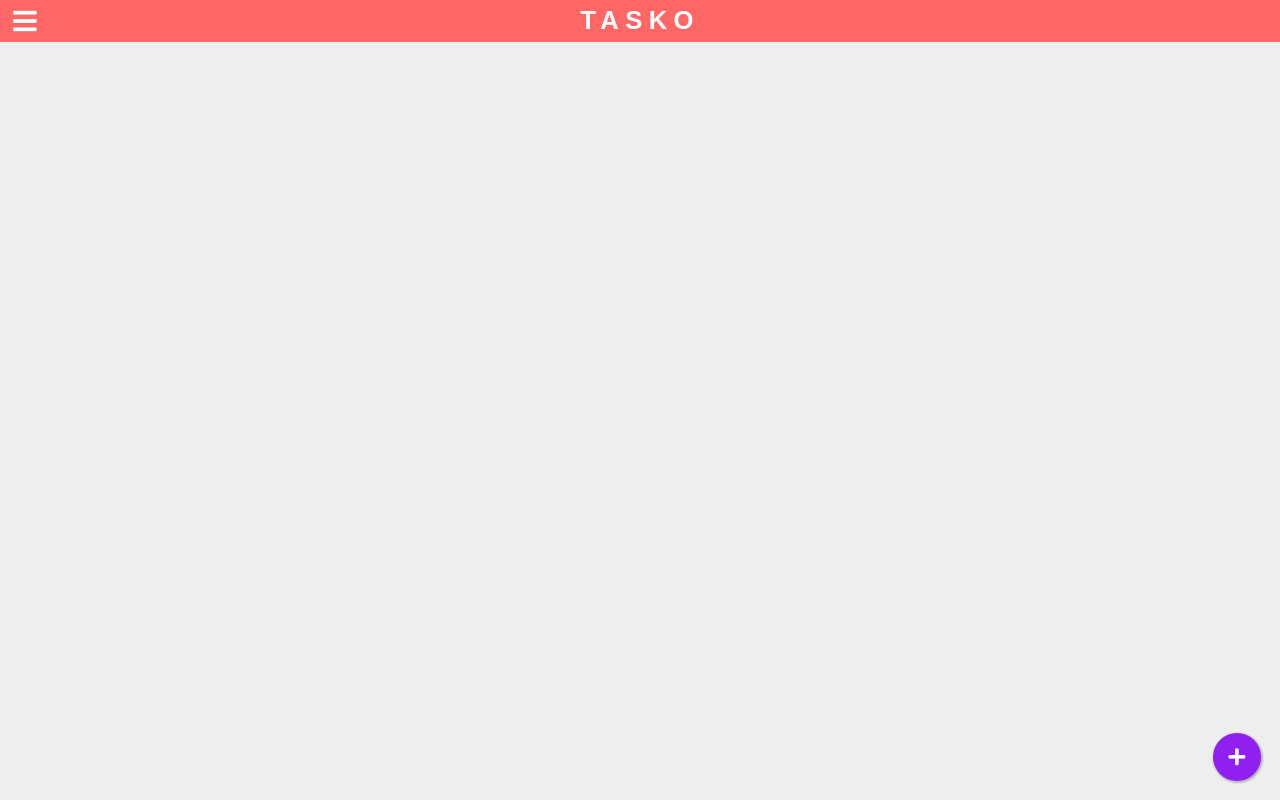
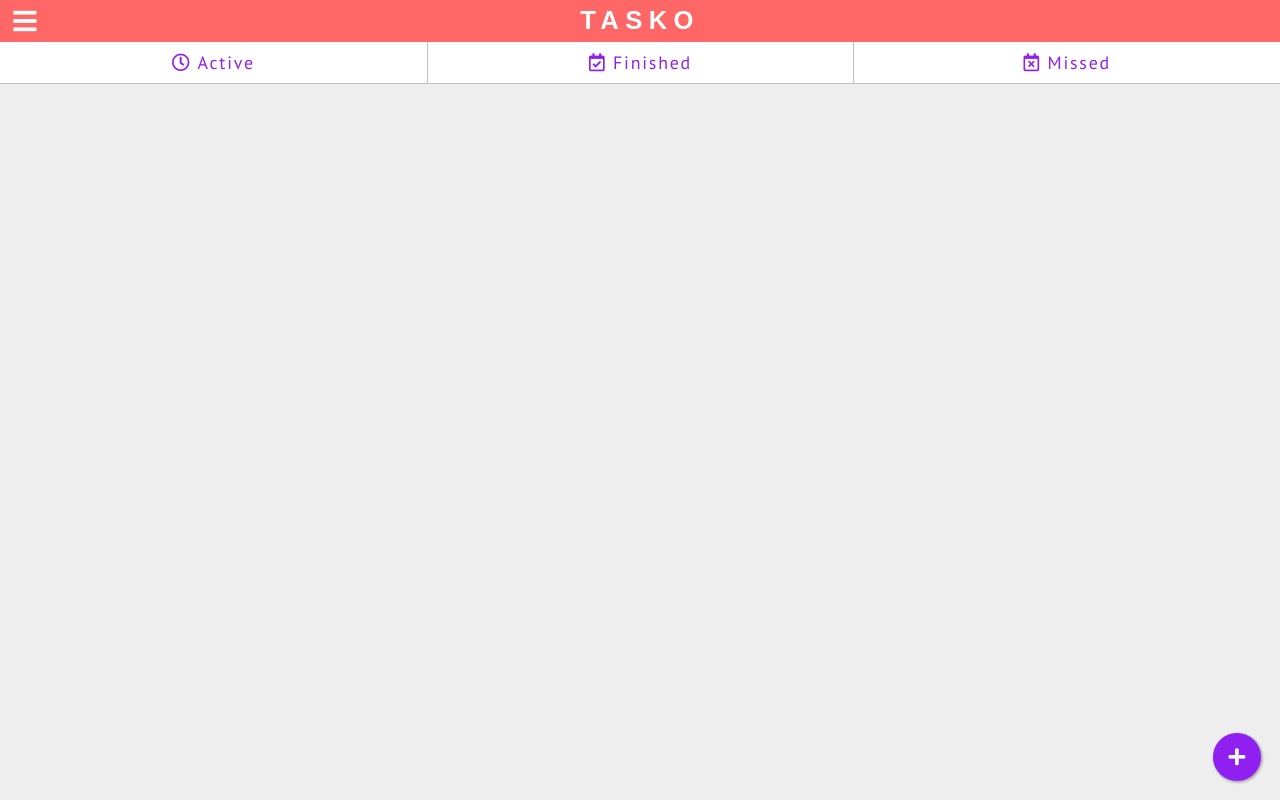
Before and after one commit to cod3rboy/tasko, a Vue app: page /c1/active in a window 1280 px wide. Before the commit this address had no page. Built offline with nearby package versions, Linux system fonts and the light colour scheme; a web font is replaced by a local one.

Commit message:
Added TheTabs component for providing navigational tab buttons.

```diff
--- a/src/App.vue
+++ b/src/App.vue
@@ -5,6 +5,7 @@
     @save="saveCategory"
     @cancel="setNewCategoryDialogVisible(false)"
   ></new-category>
+  <the-tabs></the-tabs>
   <router-view></router-view>
   <base-float-button
     icon-code="f067"
@@ -15,11 +16,13 @@
 <script>
 import TheHeader from "./components/layout/TheHeader.vue";
 import NewCategory from "./components/tasks/NewCategory.vue";
+import TheTabs from "./components/tasks/TheTabs.vue";
 
 export default {
   components: {
     TheHeader,
     NewCategory,
+    TheTabs,
   },
   data() {
     return {
--- /dev/null
+++ b/src/components/tasks/TheTabs.vue
@@ -0,0 +1,69 @@
+<template>
+  <ul class="tab-container">
+    <li class="tab-item active">
+      <router-link :to="{ name: 'active-tasks' }">
+        <i class="far fa-clock"></i> Active
+      </router-link>
+    </li>
+    <li class="tab-item">
+      <router-link :to="{ name: 'finished-tasks' }">
+        <i class="far fa-calendar-check"></i> Finished
+      </router-link>
+    </li>
+    <li class="tab-item">
+      <router-link :to="{ name: 'missed-tasks' }">
+        <i class="far fa-calendar-times"></i> Missed
+      </router-link>
+    </li>
+  </ul>
+</template>
+
+<style scoped>
+.tab-container {
+  display: flex;
+  flex-flow: row nowrap;
+  list-style: none;
+  padding: 0;
+  font-size: 1.4rem;
+  margin: 0;
+}
+.tab-item {
+  flex: 1 1 0%;
+}
+.tab-item > a {
+  display: block;
+  background-color: var(--color-secondary-surface);
+  color: var(--color-accent);
+  text-decoration: none;
+  width: 100%;
+  border-bottom: 1px solid rgba(0, 0, 0, 0.25);
+  height: 100%;
+  text-align: center;
+  padding: 0.5em 0.2em;
+  letter-spacing: 0.1em;
+}
+.tab-container .tab-item:not(:first-child) a {
+  border-left: 1px solid rgba(0, 0, 0, 0.25);
+}
+.tab-item > a:hover {
+  filter: brightness(1.2);
+}
+.tab-item > a:active {
+  filter: brightness(1.4);
+}
+.tab-item a.router-link-active {
+  border-bottom: 0.2em solid var(--color-accent);
+  font-weight: bold;
+}
+.tab-item a.router-link-active > i {
+  animation: rotate-icon 0.6s ease-in-out forwards;
+}
+@keyframes rotate-icon {
+  from {
+    transform: rotateZ(0deg);
+  }
+  to {
+    transform: rotateZ(360deg);
+  }
+}
+</style>
--- /dev/null
+++ b/src/pages/ActiveTaskList.vue
@@ -0,0 +1,3 @@
+<template>
+  <section>Active Tasks List</section>
+</template>
--- /dev/null
+++ b/src/pages/FinishedTaskList.vue
@@ -0,0 +1,3 @@
+<template>
+  <section>Finished Tasks List</section>
+</template>
--- /dev/null
+++ b/src/pages/MissedTaskList.vue
@@ -0,0 +1,3 @@
+<template>
+  <section>Missed Tasks List</section>
+</template>
--- a/src/router.js
+++ b/src/router.js
@@ -1,8 +1,17 @@
 import { createRouter, createWebHistory } from "vue-router";
 import NewTask from "./pages/NewTask.vue";
+import ActiveTaskList from "./pages/ActiveTaskList.vue";
+import FinishedTaskList from "./pages/FinishedTaskList.vue";
+import MissedTaskList from "./pages/MissedTaskList.vue";
 
 const router = createRouter({
   history: createWebHistory(),
-  routes: [{ path: "/new", component: NewTask, name: "new-task" }],
+  routes: [
+    { path: "/", redirect: { name: "active-tasks" } },
+    { path: "/new", component: NewTask, name: "new-task" },
+    { path: "/active", component: ActiveTaskList, name: "active-tasks" },
+    { path: "/finished", component: FinishedTaskList, name: "finished-tasks" },
+    { path: "/missed", component: MissedTaskList, name: "missed-tasks" },
+  ],
 });
 export default router;
```
